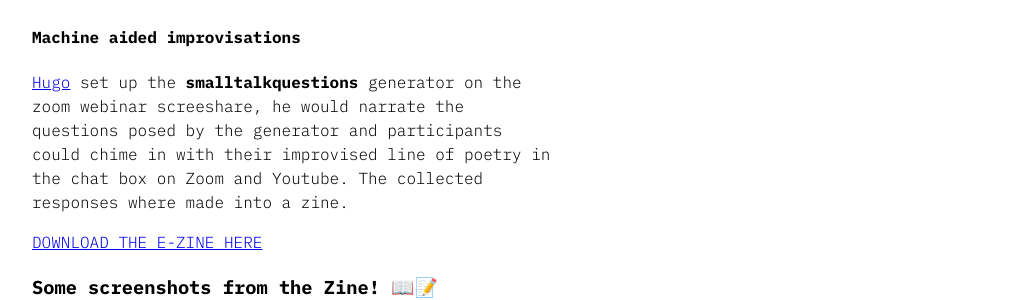
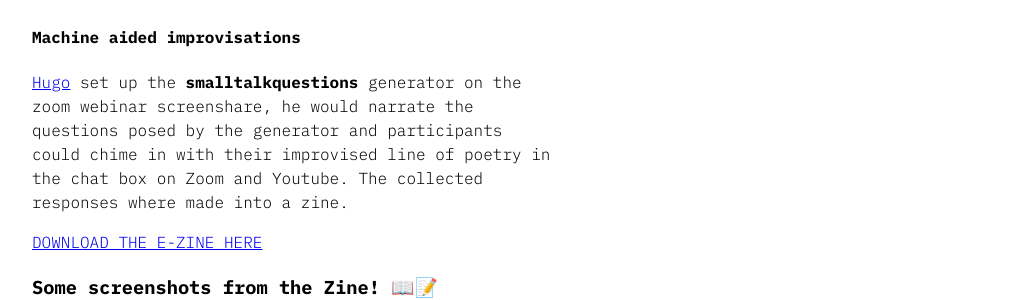
Before and after one commit to dra-ft/dra-ft.github.io, a Jekyll site: the page built from _posts/2020-06-10-smalltalkbigquestions.md, in a window 1280 px wide. Shown: the part 271-571 px from the top of the page, without its empty margins (88-1104 px from the left). Built offline with Jekyll 4.4.1, drawn with Linux system fonts in a browser that asks for light colours.

Commit message:
Update 2020-06-10-smalltalkbigquestions.md

```diff
--- a/_posts/2020-06-10-smalltalkbigquestions.md
+++ b/_posts/2020-06-10-smalltalkbigquestions.md
@@ -10,9 +10,9 @@
 # Small Talk Big Questions
 #### Machine aided improvisations
 
-[Hugo](http://hugopilate.com) set up the **smalltalkquestions** generator on the zoom webinar screeshare, he would narrate the questions posed by the generator and participants could chime in with their improvised line of poetry in the chat box on Zoom and Youtube. The collected responses where made into a zine.
+[Hugo](http://hugopilate.com) set up the **smalltalkquestions** generator on the zoom webinar screenshare, he would narrate the questions posed by the generator and participants could chime in with their improvised line of poetry in the chat box on Zoom and Youtube. The collected responses where made into a zine.
 
-[DOWNLOAD THE E-ZINE HERE](https://github.com/ajaibghar-co/draft-test.github.io/raw/master/assets/SmallTalkBigQuestions_CoPojam2020.pdf)
+[DOWNLOAD THE E-ZINE HERE](/assets/SmallTalkBigQuestions_CoPojam2020.pdf)
 
 ### Some screenshots from the Zine! 📖📝
 ![gif of zine images](/assets/images/stbq-small-slow2.gif)
```
